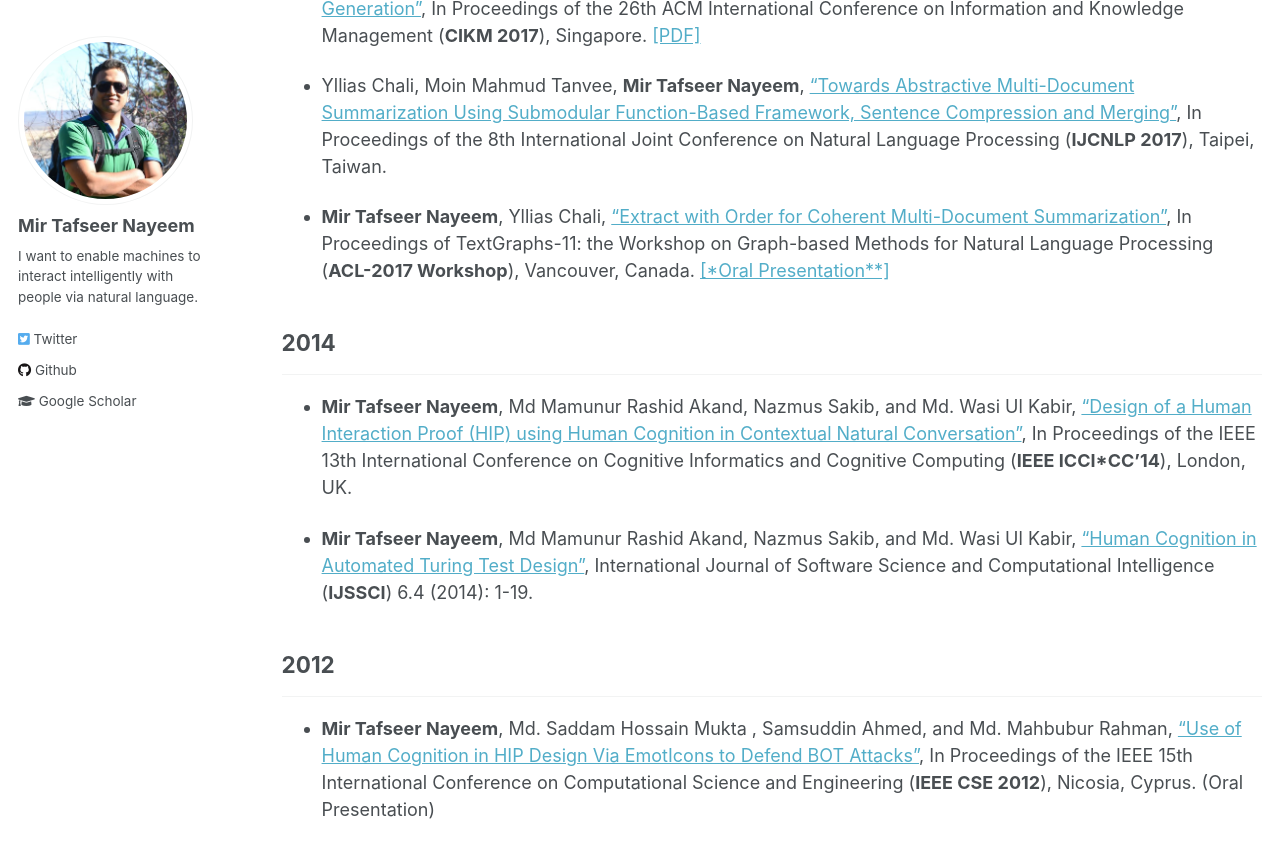
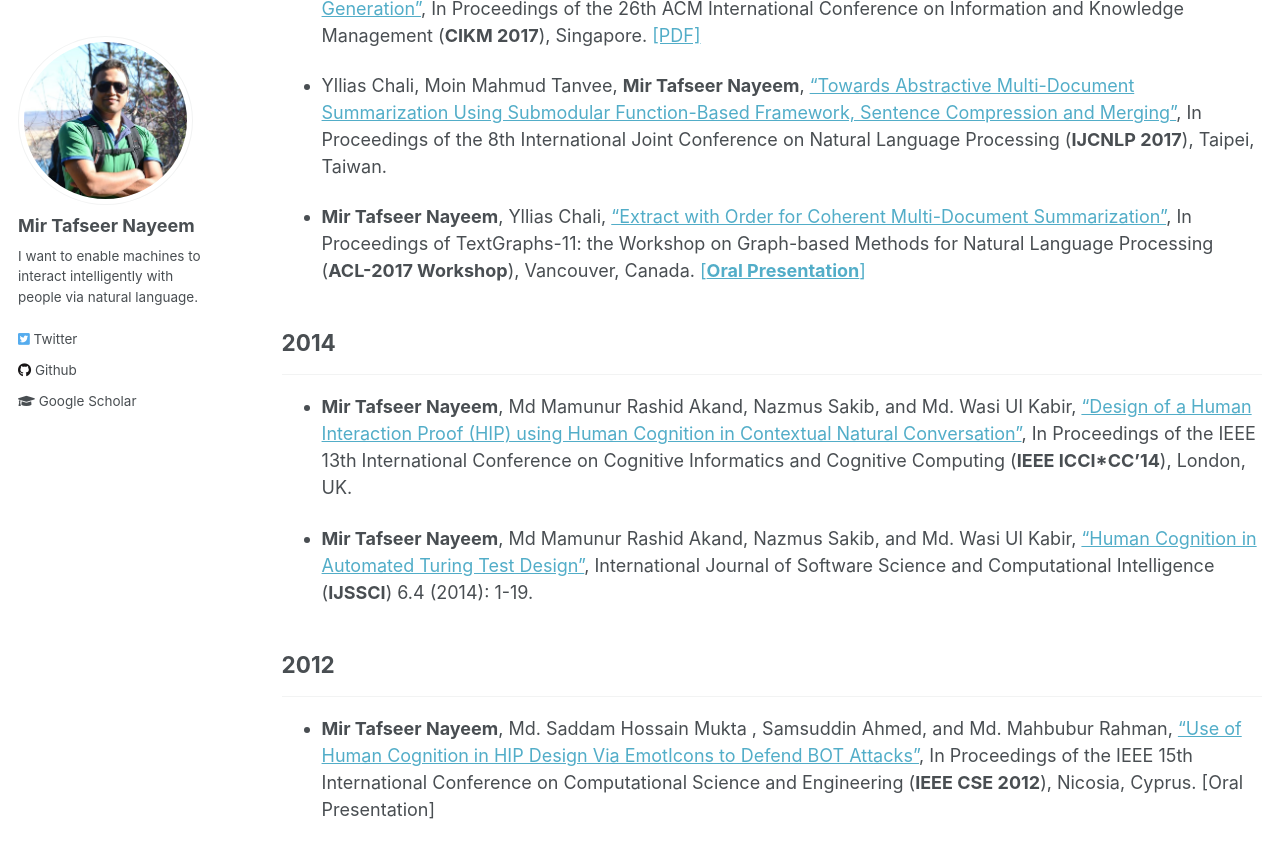
Before and after one commit to sujan-sarker/sujan-sarker.github.io, a Jekyll site: the page built from _pages/publications.md, in a window 1280 px wide and 900 px high, scrolled down 863 px. Shown: the top 858 px of the window. Built offline with Jekyll 4.4.1, drawn with Linux system fonts in a browser that asks for light colours.

```diff
--- a/_pages/publications.md
+++ b/_pages/publications.md
@@ -27,7 +27,7 @@ author_profile: true
 
 *  Yllias Chali, Moin Mahmud Tanvee, **Mir Tafseer Nayeem**, [“Towards Abstractive Multi-Document Summarization Using Submodular Function-Based Framework, Sentence Compression and Merging”](http://www.aclweb.org/anthology/I17-2071), In Proceedings of the 8th International Joint Conference on Natural Language Processing (**IJCNLP 2017**), Taipei, Taiwan.
 
-*  **Mir Tafseer Nayeem**, Yllias Chali,  [“Extract with Order for Coherent Multi-Document Summarization”](http://www.aclweb.org/anthology/W17-2407), In Proceedings of TextGraphs-11: the Workshop on Graph-based Methods for Natural Language Processing (**ACL-2017 Workshop**), Vancouver, Canada. [[*Oral Presentation**]](https://tafseer-nayeem.github.io/files/ACL_Workshop_2017_Presentation.pdf)
+*  **Mir Tafseer Nayeem**, Yllias Chali,  [“Extract with Order for Coherent Multi-Document Summarization”](http://www.aclweb.org/anthology/W17-2407), In Proceedings of TextGraphs-11: the Workshop on Graph-based Methods for Natural Language Processing (**ACL-2017 Workshop**), Vancouver, Canada. [[**Oral Presentation**]](https://tafseer-nayeem.github.io/files/ACL_Workshop_2017_Presentation.pdf)
 
 
 ## 2014
@@ -38,4 +38,4 @@ author_profile: true
 
 ## 2012
 -----------
-*  **Mir Tafseer Nayeem**, Md. Saddam Hossain Mukta , Samsuddin Ahmed, and Md. Mahbubur Rahman, [“Use of Human Cognition in HIP Design Via EmotIcons to Defend BOT Attacks”](https://ieeexplore.ieee.org/document/6417291/), In Proceedings of the IEEE 15th International Conference on Computational Science and Engineering (**IEEE CSE 2012**), Nicosia, Cyprus. (Oral Presentation)
+*  **Mir Tafseer Nayeem**, Md. Saddam Hossain Mukta , Samsuddin Ahmed, and Md. Mahbubur Rahman, [“Use of Human Cognition in HIP Design Via EmotIcons to Defend BOT Attacks”](https://ieeexplore.ieee.org/document/6417291/), In Proceedings of the IEEE 15th International Conference on Computational Science and Engineering (**IEEE CSE 2012**), Nicosia, Cyprus. [Oral Presentation]
```
